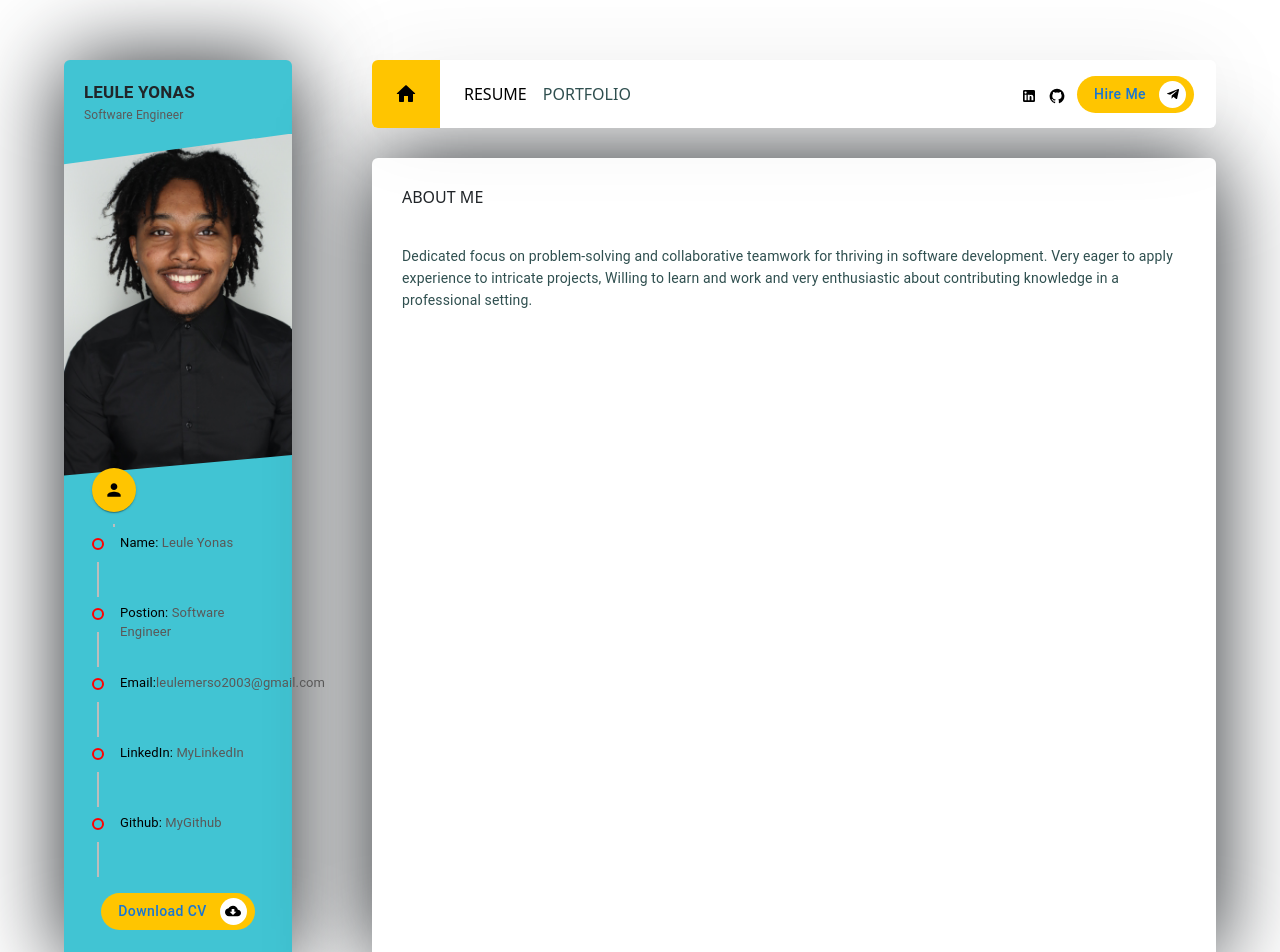
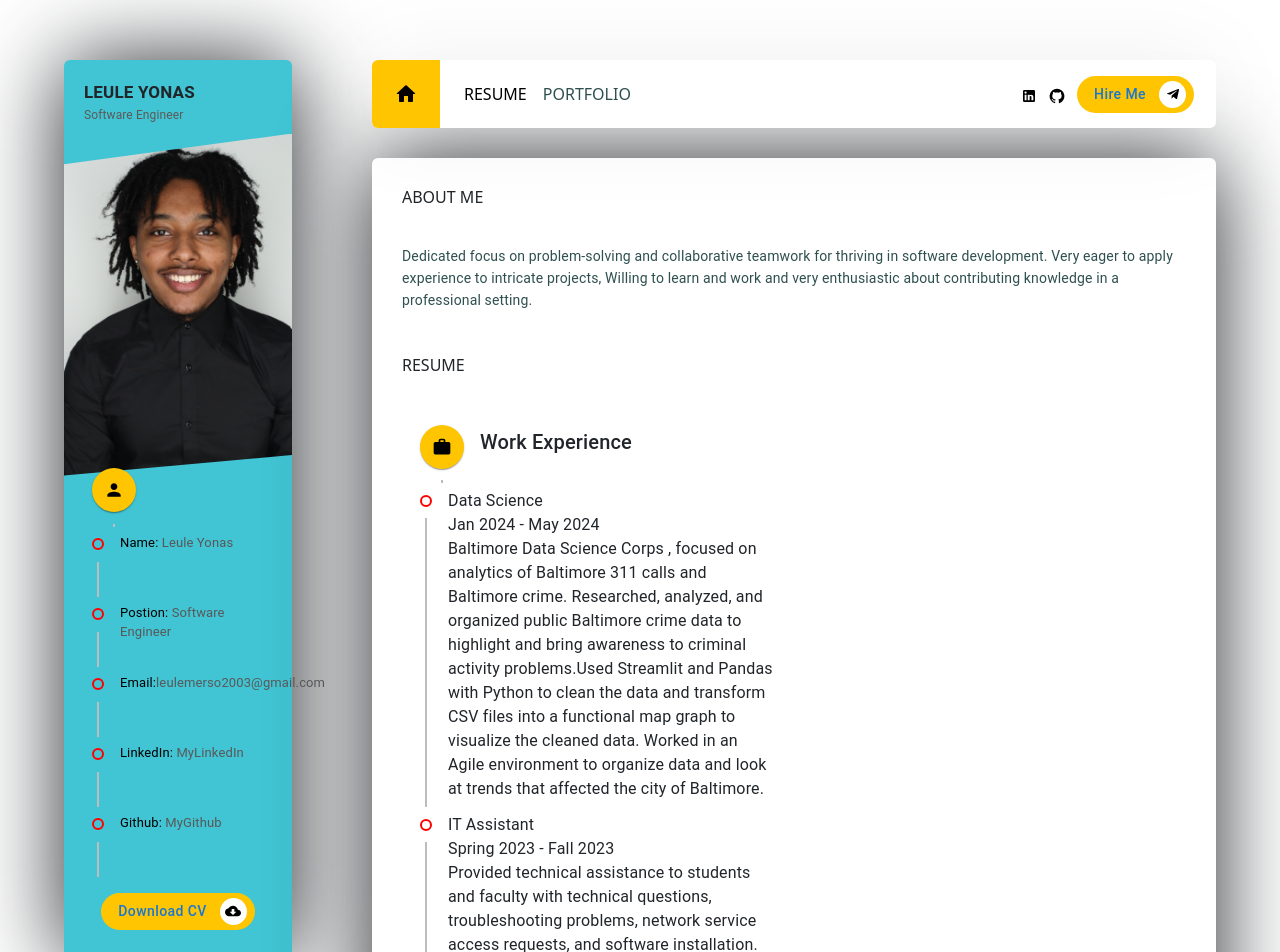
Before and after one commit to LeuleY/PersonalPage, a React (Create React App) app: page / in a window 1280 px wide. Shown: the top 952 px of the page. Built offline with nearby package versions, Linux system fonts and the light colour scheme.

Commit message:
Resume section

```diff
--- a/src/pages/Resume/Resume.js
+++ b/src/pages/Resume/Resume.js
@@ -2,7 +2,15 @@ import React from "react";
 import "./Resume.css";
 import { Container, Grid, Typography } from "@mui/material";
 import resumeData from "../../utils/resumeData";
-
+import CustomTimeline, {
+  CustomTimelineSeparator,
+} from "../../components/Timeline/Timeline";
+import WorkIcon from "@mui/icons-material/Work";
+import TimelineItem from "@mui/lab/TimelineItem";import Timeline from '@mui/lab/Timeline';
+import TimelineSeparator from '@mui/lab/TimelineSeparator';
+import TimelineConnector from '@mui/lab/TimelineConnector';
+import TimelineDot from '@mui/lab/TimelineDot';
+import TimelineContent from "@mui/lab/TimelineContent";
 
 const Resume = () => {
   return (
@@ -10,24 +18,63 @@ const Resume = () => {
       {/* ABOUT ME */}
       <Grid container className="section pb_45">
         <Grid item className="section_title mb_30" xs={12}>
-          <span>
-
-          </span>
-          <h6 variant="h6" className="section_title_text">ABOUT ME</h6>
-
+          <span></span>
+          <h6 variant="h6" className="section_title_text">
+            ABOUT ME
+          </h6>
         </Grid>
-          <Grid item xs={12}>
-            <Typography variant="body2" className="aboutme_text">
-              {resumeData.About}
-            </Typography>
-
-          </Grid>
-
-
+        <Grid item xs={12}>
+          <Typography variant="body2" className="aboutme_text">
+            {resumeData.About}
+          </Typography>
+        </Grid>
       </Grid>
 
       {/* Expereince and Education */}
-      <Grid container className="section"></Grid>
+      <Grid container className="section">
+        <Grid item className="section_title mb_30" xs={12}>
+          <span></span>
+          <h6 variant="h6" className="section_title_text">
+            RESUME
+          </h6>
+        </Grid>
+
+        <Grid item xs={12}>
+          <Grid container>
+            {/* Experinces */}
+            <Grid item sm={12} md={6}>
+              <CustomTimeline title="Work Experience" icon={<WorkIcon />}>
+                {resumeData.Experiences.map((experience) => (
+                  <TimelineItem>
+                    <TimelineSeparator className="Separator_padding">
+                      <TimelineDot
+                        variant={"outlined"}
+                        className={"Timeline_dot"}
+                      />
+                      <TimelineConnector />
+                    </TimelineSeparator>
+
+                <TimelineContent>
+                  <Typography>
+                    {experience.Title}
+                  </Typography>
+                  <Typography>
+                    {experience.Date}
+                  </Typography>
+                  <Typography>
+                    {experience.Description}
+                  </Typography>
+                </TimelineContent>
+
+                  </TimelineItem>
+                ))}
+              </CustomTimeline>
+            </Grid>
+            {/* Education */}
+            <Grid item sm={12} md={6}></Grid>
+          </Grid>
+        </Grid>
+      </Grid>
 
       {/* Services  */}
 
@@ -45,4 +92,7 @@ const Resume = () => {
   );
 };
 
+
+// 11;11
+
 export default Resume;
--- a/src/utils/resumeData.js
+++ b/src/utils/resumeData.js
@@ -26,6 +26,36 @@ export default {
         }
     },
 
-    About: "Dedicated focus on problem-solving and collaborative teamwork for thriving in software development. Very eager to apply experience to intricate projects, Willing to learn and work  and very enthusiastic about contributing knowledge in a professional setting. "
+    About: "Dedicated focus on problem-solving and collaborative teamwork for thriving in software development. Very eager to apply experience to intricate projects, Willing to learn and work  and very enthusiastic about contributing knowledge in a professional setting. ",
 
+    Experiences:[
+        {
+            Title: " Data Science",
+            Date: "Jan 2024 - May 2024",
+            Description: "Baltimore Data Science Corps , focused on analytics of Baltimore 311 calls and Baltimore crime. Researched, analyzed, and organized public Baltimore crime data to highlight and bring awareness to criminal activity problems.Used Streamlit and Pandas with Python to clean the data and transform CSV files into a functional map graph to visualize the cleaned data. Worked in an Agile environment to organize data and look at trends that affected the city of Baltimore. ",
+
+        },
+
+        {
+            Title: "IT Assistant",
+            Date: "Spring 2023 - Fall 2023",
+            Description: "Provided technical assistance to students and faculty with technical questions, troubleshooting problems, network service access requests, and software installation. Tutored and assisted students with understanding significant course concepts, developing problem-solving strategies and study techniques"
+
+        },
+
+
+    ],
+
+
+    Education:[
+        {
+            School: " Data Science",
+            Date: "Jan 2024 - May 2024",
+            Degree: "Bachlor of Science in Computer Science"
+        },
+
+
+
+
+    ],
 };
```
